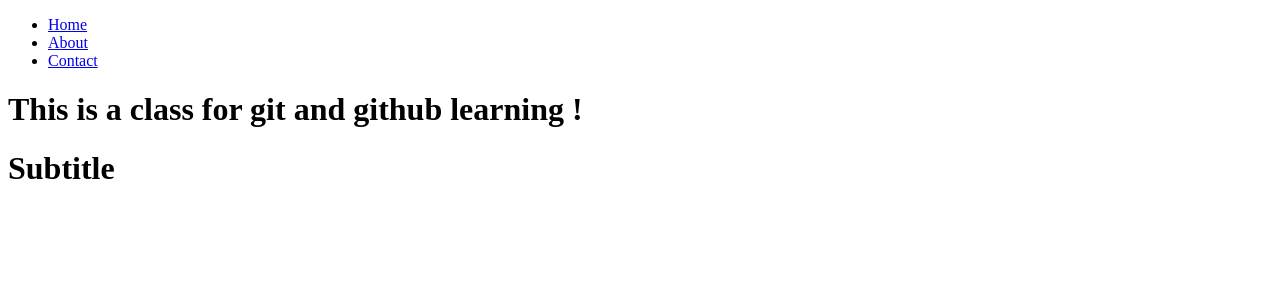
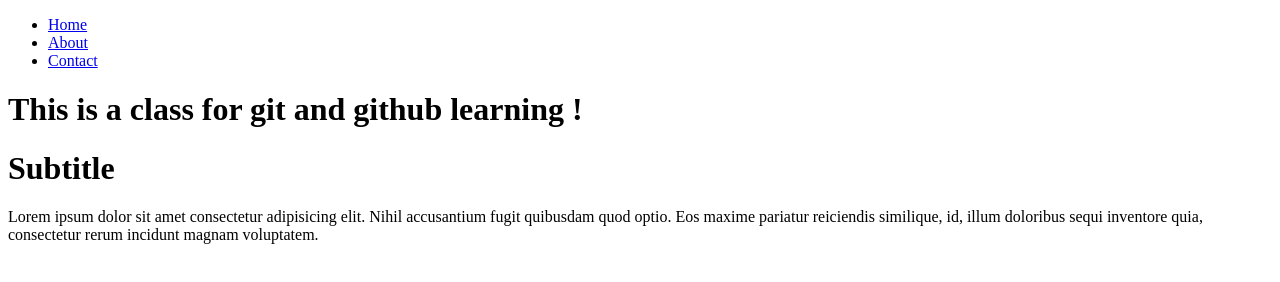
Before and after one commit to ouambo-takouam/code, a plain HTML site: page index.html in a window 1280 px wide. Drawn offline with Linux system fonts and the light colour scheme.

Commit message:
added a paragraph on welcome page

```diff
--- a/index.html
+++ b/index.html
@@ -15,5 +15,11 @@
     </header>
     <h1>This is a class for git and github learning !</h1>
     <h1>Subtitle</h1>
+    <p>
+      Lorem ipsum dolor sit amet consectetur adipisicing elit. Nihil accusantium
+      fugit quibusdam quod optio. Eos maxime pariatur reiciendis similique, id,
+      illum doloribus sequi inventore quia, consectetur rerum incidunt magnam
+      voluptatem.
+    </p>
   </body>
 </html>
```
